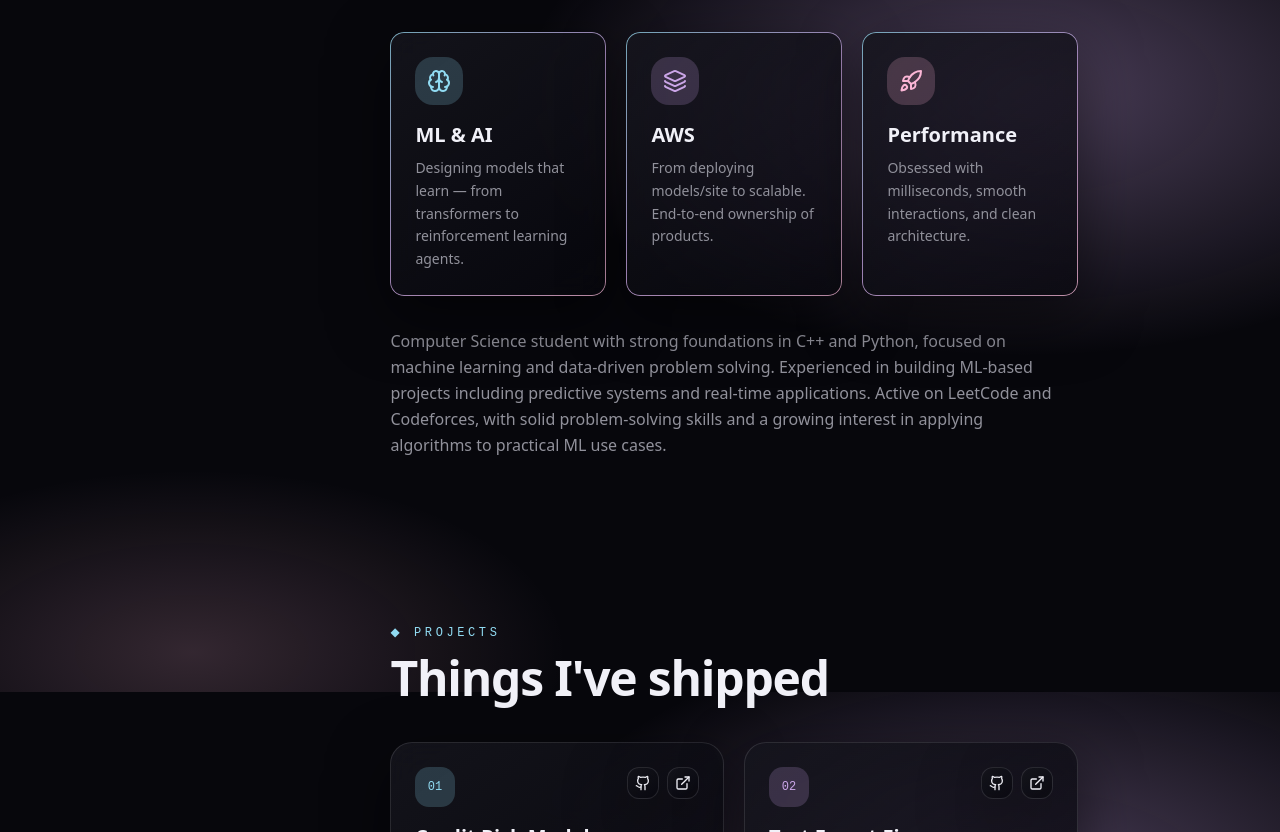
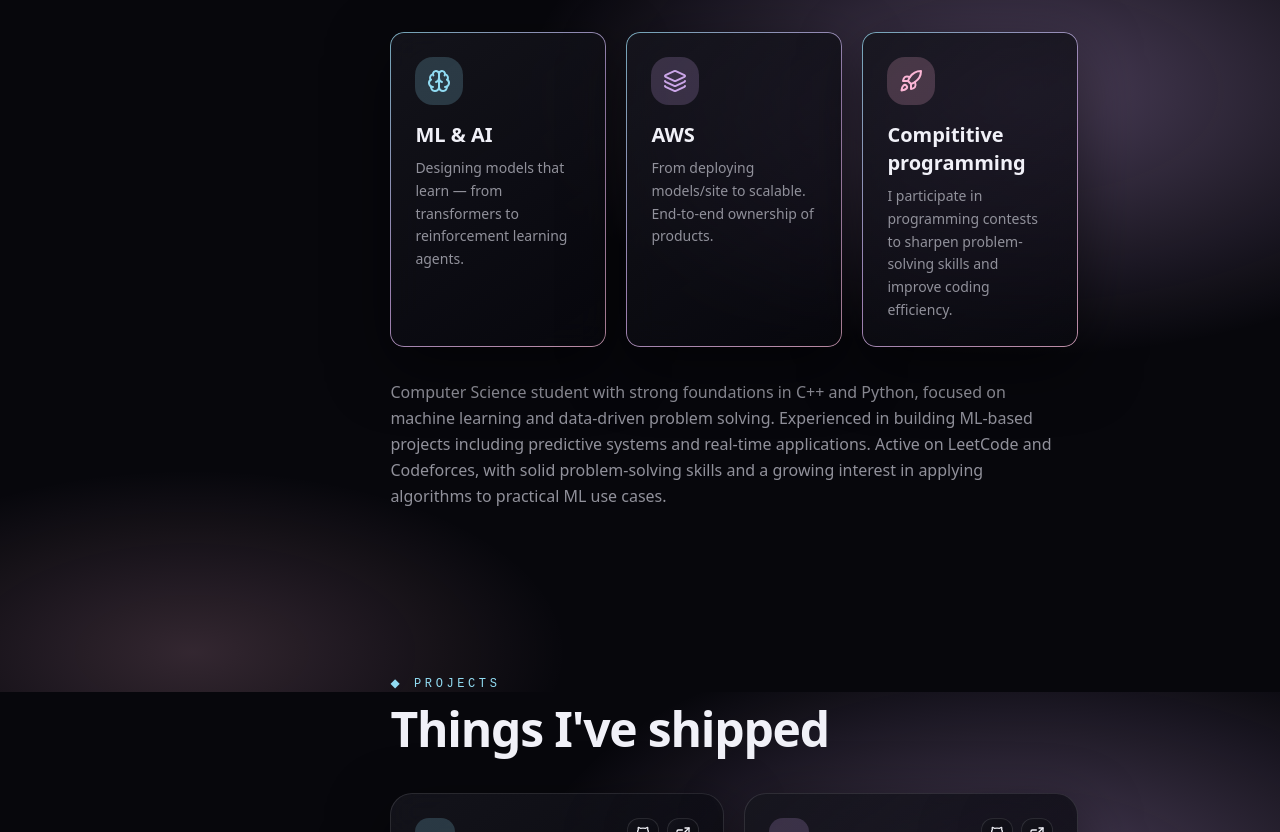
Before and after one commit to mayank-1584/portfolio, a React (Vite) app: page / in a window 1280 px wide. Shown: the part 908-1740 px from the top of the page. Built offline with nearby package versions, Linux system fonts and the light colour scheme.

Commit message:
Update About.tsx

```diff
--- a/src/components/About.tsx
+++ b/src/components/About.tsx
@@ -17,8 +17,8 @@ const cards = [
   },
   {
     icon: Rocket,
-    title: "Performance",
-    body: "Obsessed with milliseconds, smooth interactions, and clean architecture.",
+    title: "Compititive programming",
+    body: "I participate in programming contests to sharpen problem-solving skills and improve coding efficiency.",
     color: "var(--neon-pink)",
   },
 ];
```
